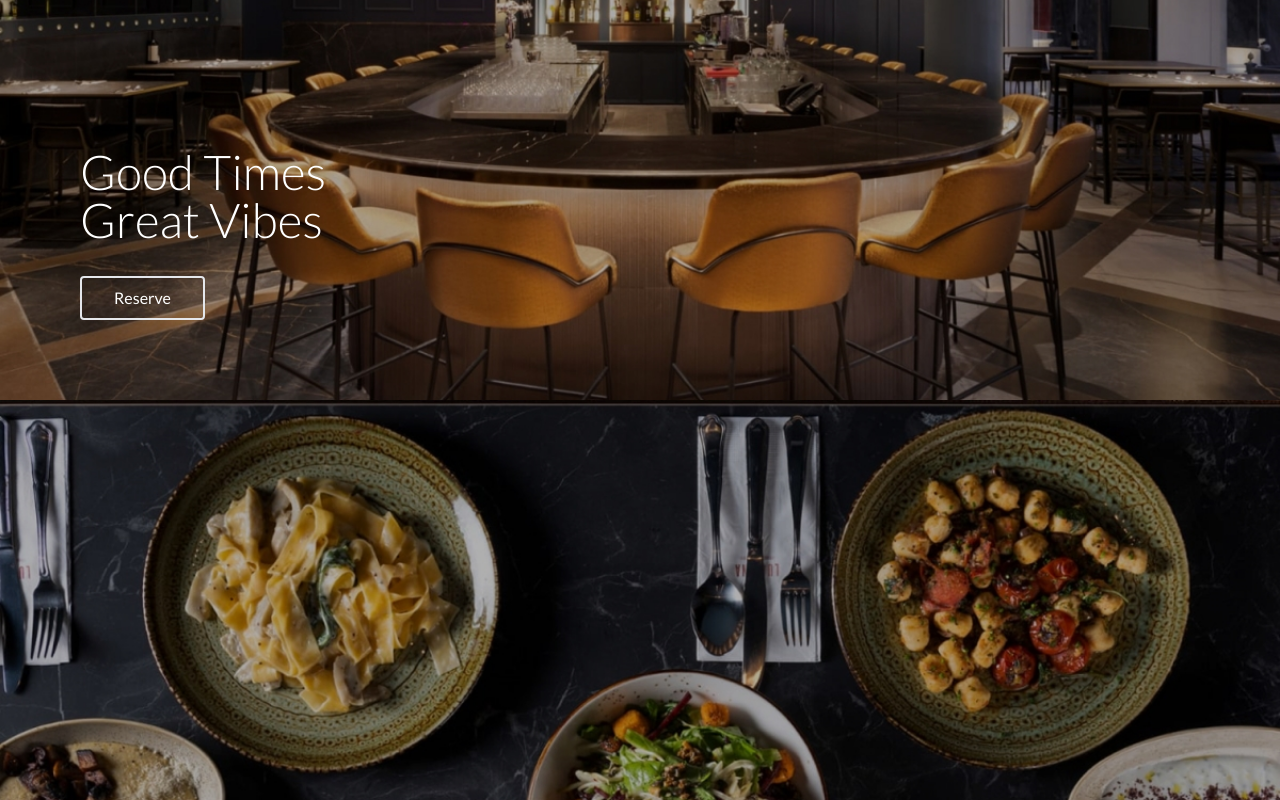
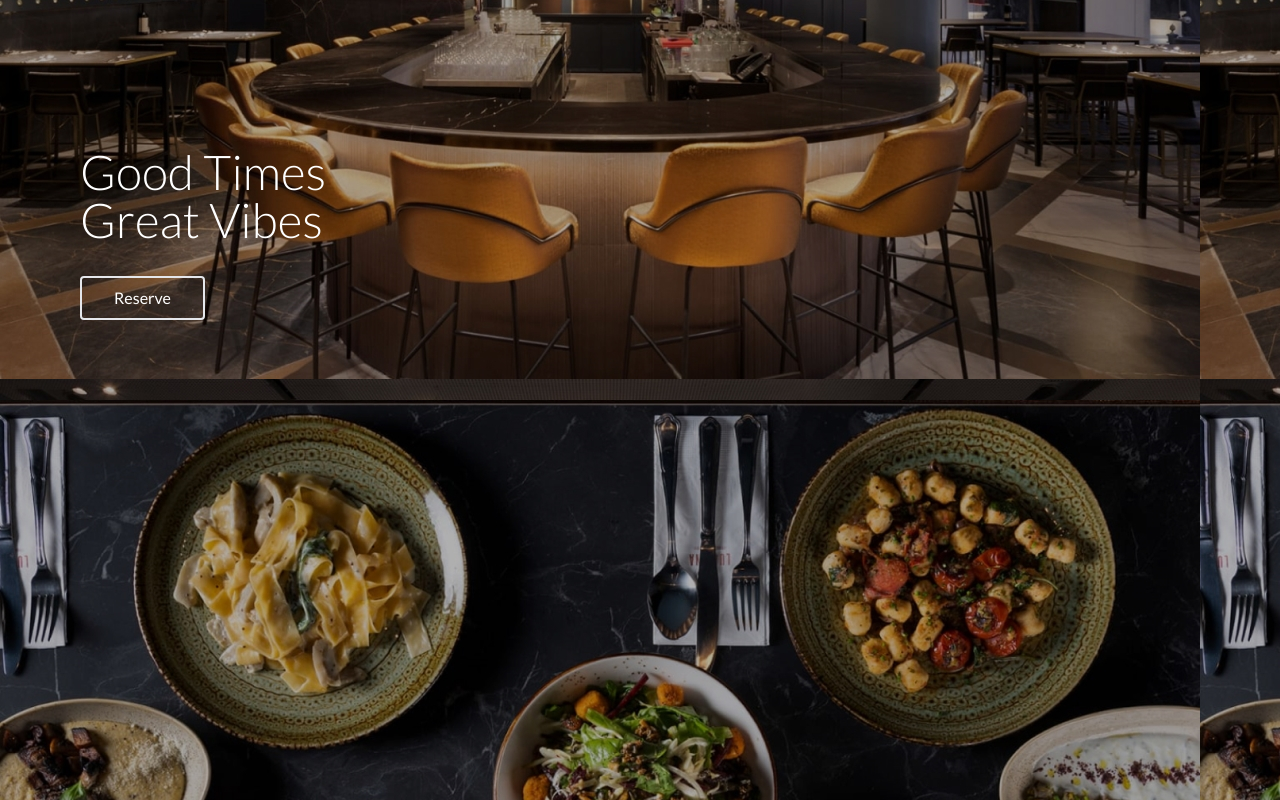
Before and after one commit to NavehMevorach/luciana-website, a Next.js app: page / in a window 1280 px wide. Shown: the part 2000-2800 px from the top of the page. Built offline with nearby package versions, Linux system fonts and the light colour scheme.

Commit message:
first try of fixing the images on mobile

```diff
--- a/components/Bar.js
+++ b/components/Bar.js
@@ -19,7 +19,7 @@ function Bar() {
     <div
       id="bar"
       ref={ref}
-      className="relative h-screen w-screen bg-bar bg-cover bg-fixed flex justify-start items-end text-center text-white p-20">
+      className="relative h-screen w-screen bg-bar bg-fixed flex justify-start items-end text-center text-white p-20">
       <div
         className={`${
           inView && 'fadeInTop'
--- a/components/Dinning.js
+++ b/components/Dinning.js
@@ -11,7 +11,7 @@ function Dinning() {
     <div
       id="dinning"
       ref={ref}
-      className="relative h-screen w-screen bg-dinning bg-cover bg-fixed flex justify-start items-end text-center text-white p-20">
+      className="relative h-screen w-screen bg-dinning bg-fixed flex justify-start items-end text-center text-white p-20">
       <div
         className={`${
           inView && 'fadeInTop'
--- a/components/Food.js
+++ b/components/Food.js
@@ -9,7 +9,7 @@ function Food() {
     <div
       id="food"
       ref={ref}
-      className="relative h-screen w-screen bg-food bg-cover bg-fixed flex justify-start items-end text-center text-white p-20">
+      className="relative h-screen w-screen bg-food bg-fixed flex justify-start items-end text-center text-white p-20">
       <div
         className={`${
           inView && 'fadeInTop'
--- a/components/Hero.js
+++ b/components/Hero.js
@@ -132,6 +132,7 @@ function Hero({ openModal, closeModal }) {
         className={`w-screen h-screen -z-10 absolute top-1/2 left-1/2 -translate-x-1/2 -translate-y-1/2 object-cover`}
         autoPlay
         loop
+        playsinline
         muted></video>
     </div>
   )
```
